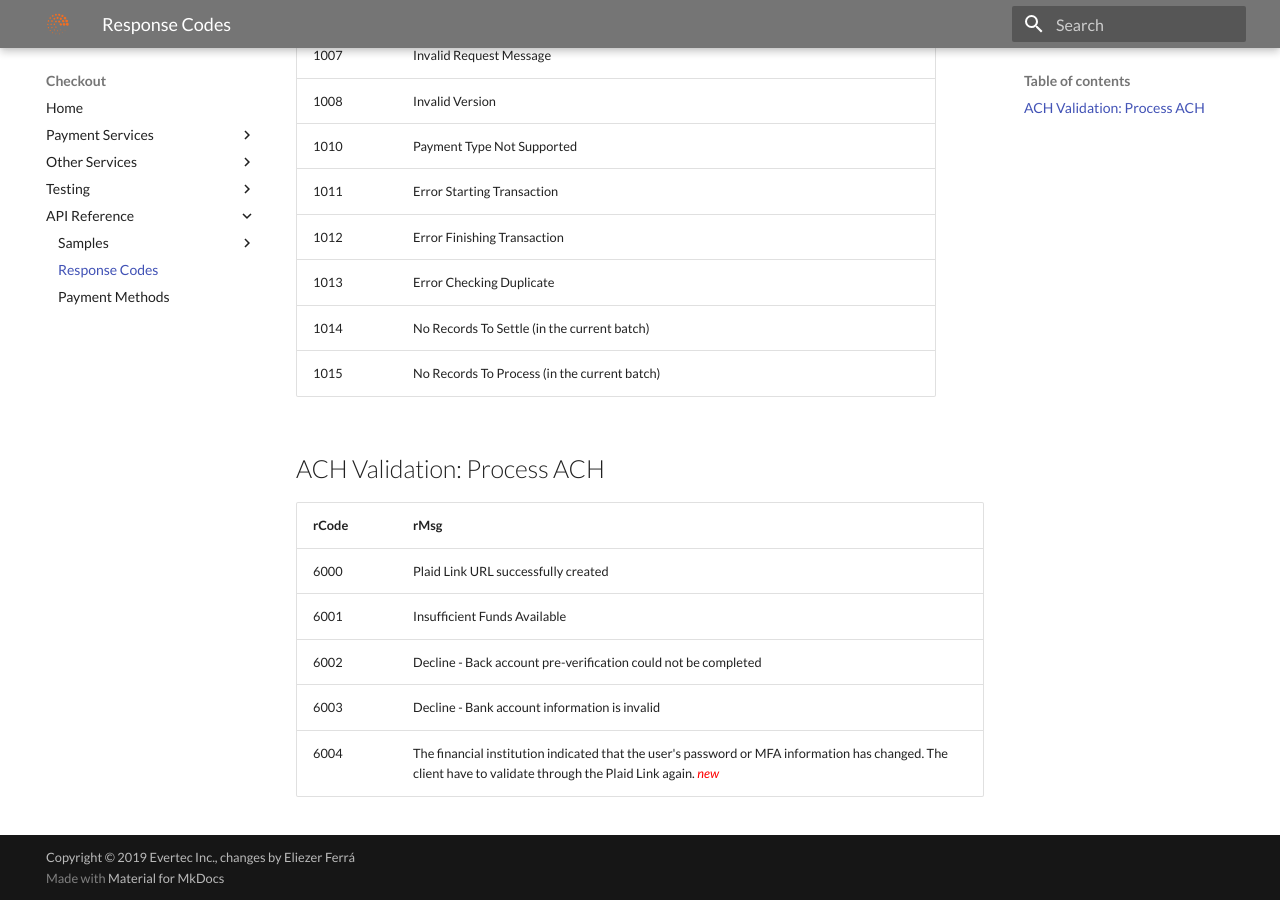
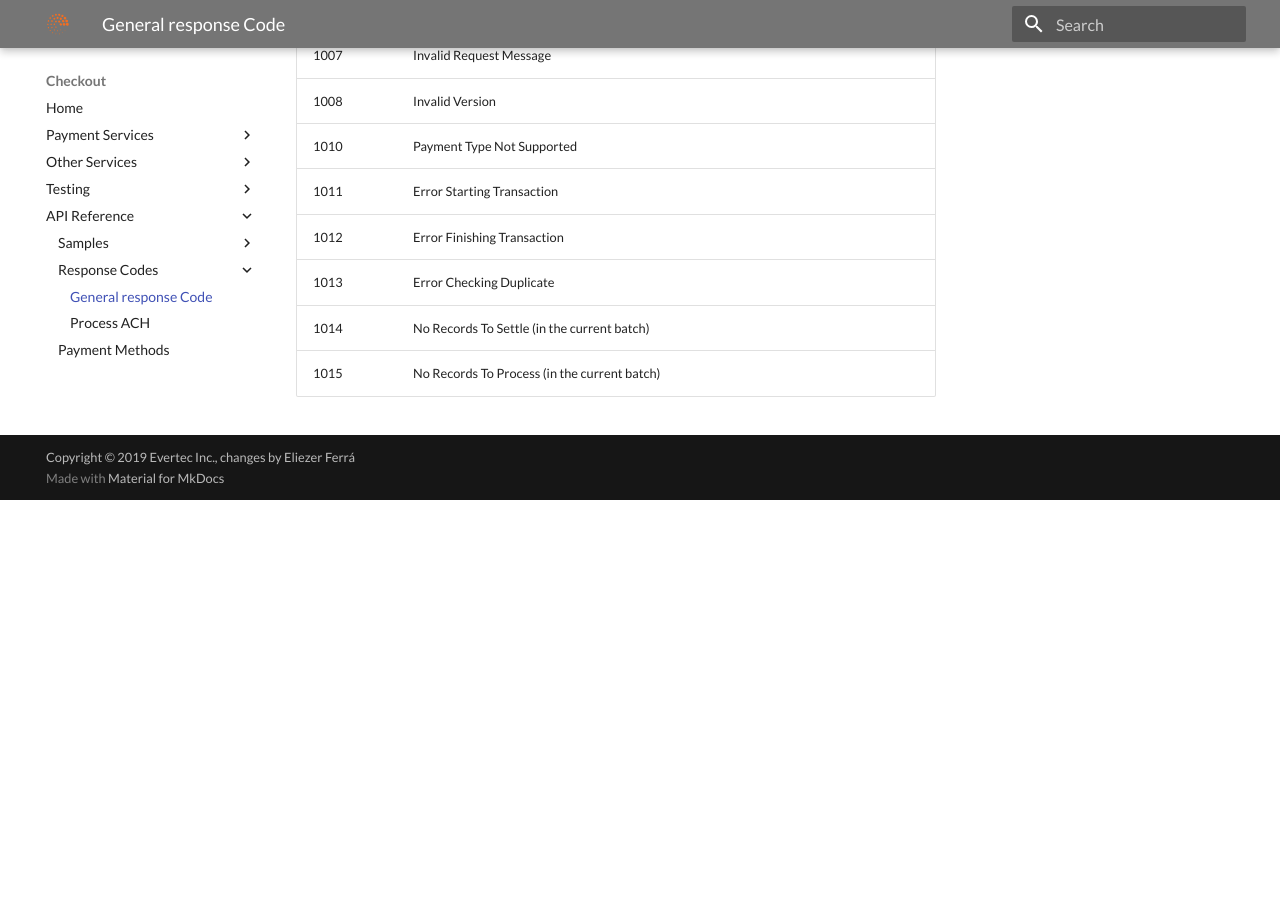
Before and after one commit to evertec/checkout-docs, an MkDocs documentation site: the page built from docs/responseCodes.md, in a window 1280 px wide and 900 px high, scrolled down 2421 px. Built offline with MkDocs 1.6.1 and Material for MkDocs 9.7.7, drawn with Linux system fonts in a browser that asks for light colours; after the commit the page ends 2921 px from its top, so only the background shows below that.

Commit message:
process ach response code

```diff
--- a/docs/responseCodes.md
+++ b/docs/responseCodes.md
@@ -59,13 +59,3 @@
 |1013|Error Checking Duplicate|
 |1014|No Records To Settle (in the current batch)|
 |1015|No Records To Process (in the current batch)|
-
-
-## ACH Validation: Process ACH
- | **rCode** | **rMsg** |
- | :------------ | :-------------- |
- | 6000 | Plaid Link URL successfully created |
- | 6001 | Insufficient Funds Available |
- | 6002 | Decline - Back account pre-verification could not be completed |
- | 6003 | Decline - Bank account information is invalid |
-| 6004 | The financial institution indicated that the user's password or MFA information has changed. The client have to validate through the Plaid Link again. <span style="color:red">*new*</span> |
--- a/mkdocs.yml
+++ b/mkdocs.yml
@@ -43,5 +43,7 @@ nav:
             - Process ACH: ach_sample.md
             - Process Wallet: wallet_sample.md
             - Transaction Search: trxSearch_sample.md
-        - Response Codes: responseCodes.md
+        - Response Codes:
+            - General response Code: responseCodes.md
+            - Process ACH: responseCodesACH.md
         - Payment Methods: paymentMethod.md
```
Also changed, not shown: other parts of docs/responseCodes.md (+1 -1 lines), docs/responseCodesACH.md (added, +19 -0 lines).
